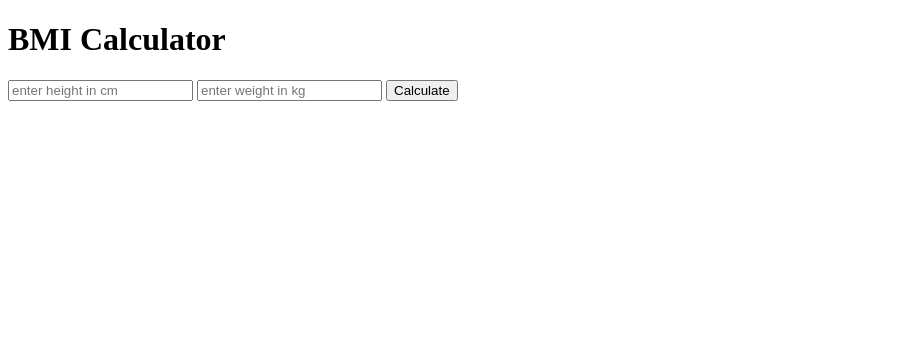
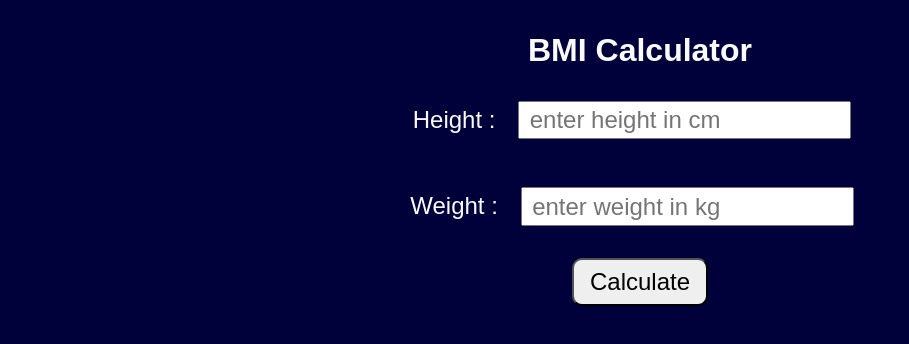
Before and after one commit to saurabhchirde/bmi-calculator-using-nodejs, a website: page index.html in a window 1280 px wide. Shown: the whole page, without its empty margins (0-909 px from the left). Drawn offline with Linux system fonts and the light colour scheme.

Commit message:
fix: done with logic and css

```diff
--- a/index.html
+++ b/index.html
@@ -4,14 +4,46 @@
     <meta charset="UTF-8" />
     <meta http-equiv="X-UA-Compatible" content="IE=edge" />
     <meta name="viewport" content="width=device-width, initial-scale=1.0" />
+    <style>
+      body {
+        background-color: rgb(0, 0, 58);
+        text-align: center;
+        color: rgb(250, 250, 250);
+        font-family: Arial, Helvetica, sans-serif;
+      }
+      h1 {
+        margin: 2rem auto 1rem;
+      }
+      label {
+        display: block;
+        margin: 1rem;
+        font-size: 1.5rem;
+      }
+      input {
+        margin: 1rem;
+        font-size: 1.5rem;
+        padding: 0.2rem 0.6rem;
+      }
+      button {
+        font-size: 1.5rem;
+        padding: 0.5rem 1rem;
+        border-radius: 10px;
+      }
+    </style>
     <title>BMI Calculator</title>
   </head>
   <body>
     <h1>BMI Calculator</h1>
-    <form action="bmi.js" method="post">
-      <input type="number" name="ht" placeholder="enter height in cm" />
-      <input type="number" name="wt" placeholder="enter weight in kg" />
-      <button type="submit" name="submit">Calculate</button>
+    <form action="/" method="post">
+      <label
+        >Height :
+        <input type="number" name="ht" placeholder="enter height in cm"
+      /></label>
+      <label
+        >Weight :
+        <input type="number" name="wt" placeholder="enter weight in kg"
+      /></label>
+      <button type="submit">Calculate</button>
     </form>
   </body>
 </html>
```
Also changed, not shown: bmi.js (+20 -0 lines).
